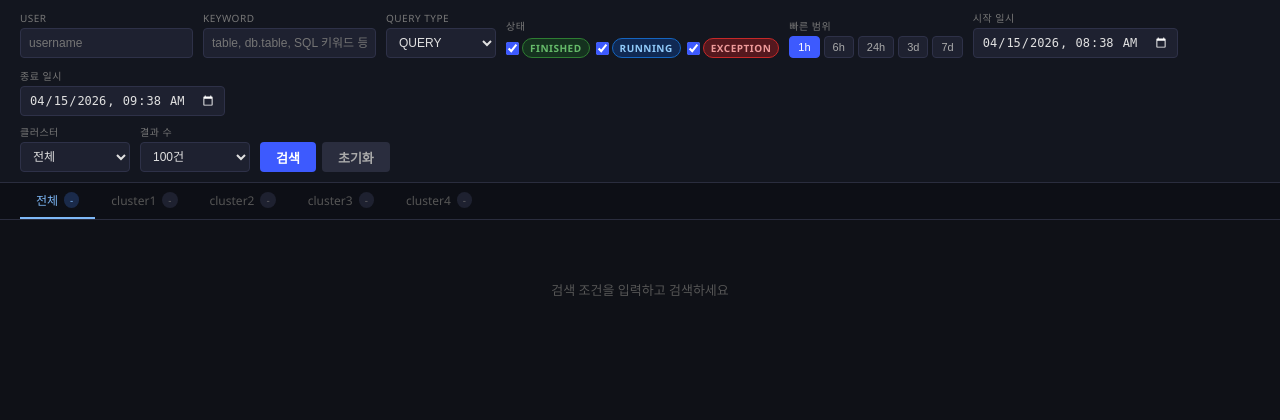
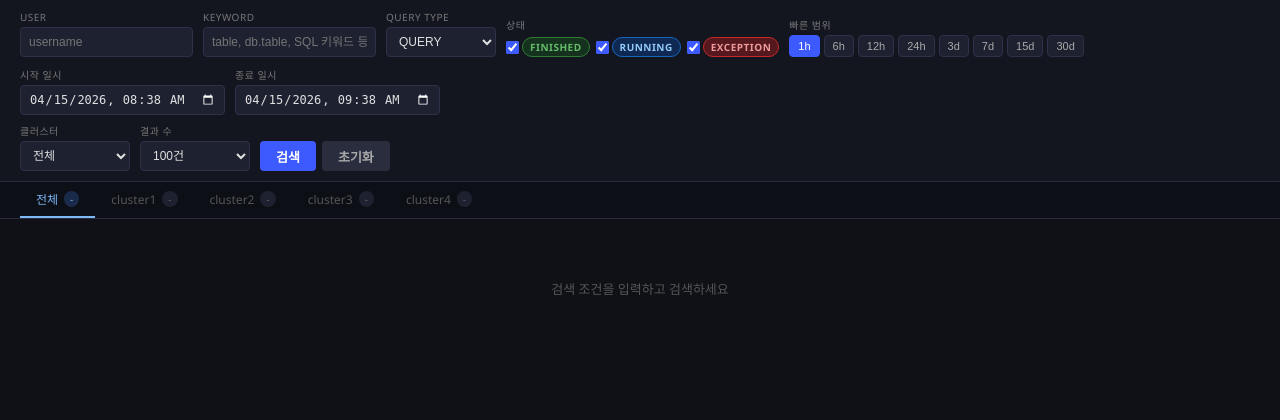
Before and after one commit to Joonhong-Park/query_explorer, a FastAPI app: page / in a window 1280 px wide. Shown: the part 41-461 px from the top of the page. After the commit the page ends 336 px from the top, so only its background shows below. Run offline with FastAPI, Linux system fonts and the light colour scheme.

Commit message:
feat: expand time range presets to 1h/6h/12h/24h/3d/7d/15d/30d
Co-Authored-By: Claude Sonnet 4.6 <noreply@anthropic.com>

```diff
--- a/templates/index.html
+++ b/templates/index.html
@@ -170,9 +170,12 @@
       <div class="presets">
         <button class="preset-btn active" onclick="setPreset(1,this)">1h</button>
         <button class="preset-btn" onclick="setPreset(6,this)">6h</button>
+        <button class="preset-btn" onclick="setPreset(12,this)">12h</button>
         <button class="preset-btn" onclick="setPreset(24,this)">24h</button>
         <button class="preset-btn" onclick="setPreset(72,this)">3d</button>
         <button class="preset-btn" onclick="setPreset(168,this)">7d</button>
+        <button class="preset-btn" onclick="setPreset(360,this)">15d</button>
+        <button class="preset-btn" onclick="setPreset(720,this)">30d</button>
       </div>
     </div>
     <div class="fg">
```
